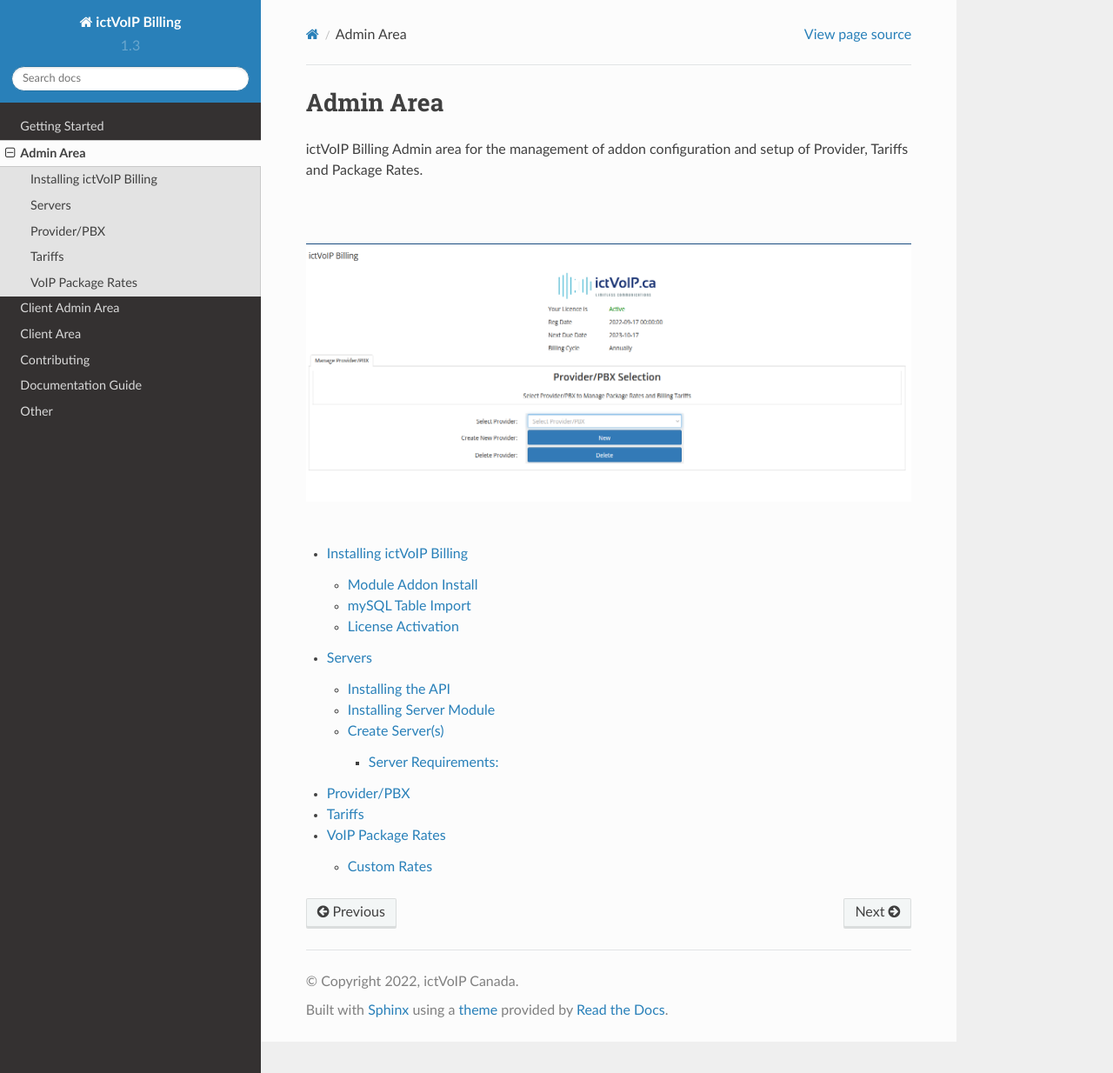
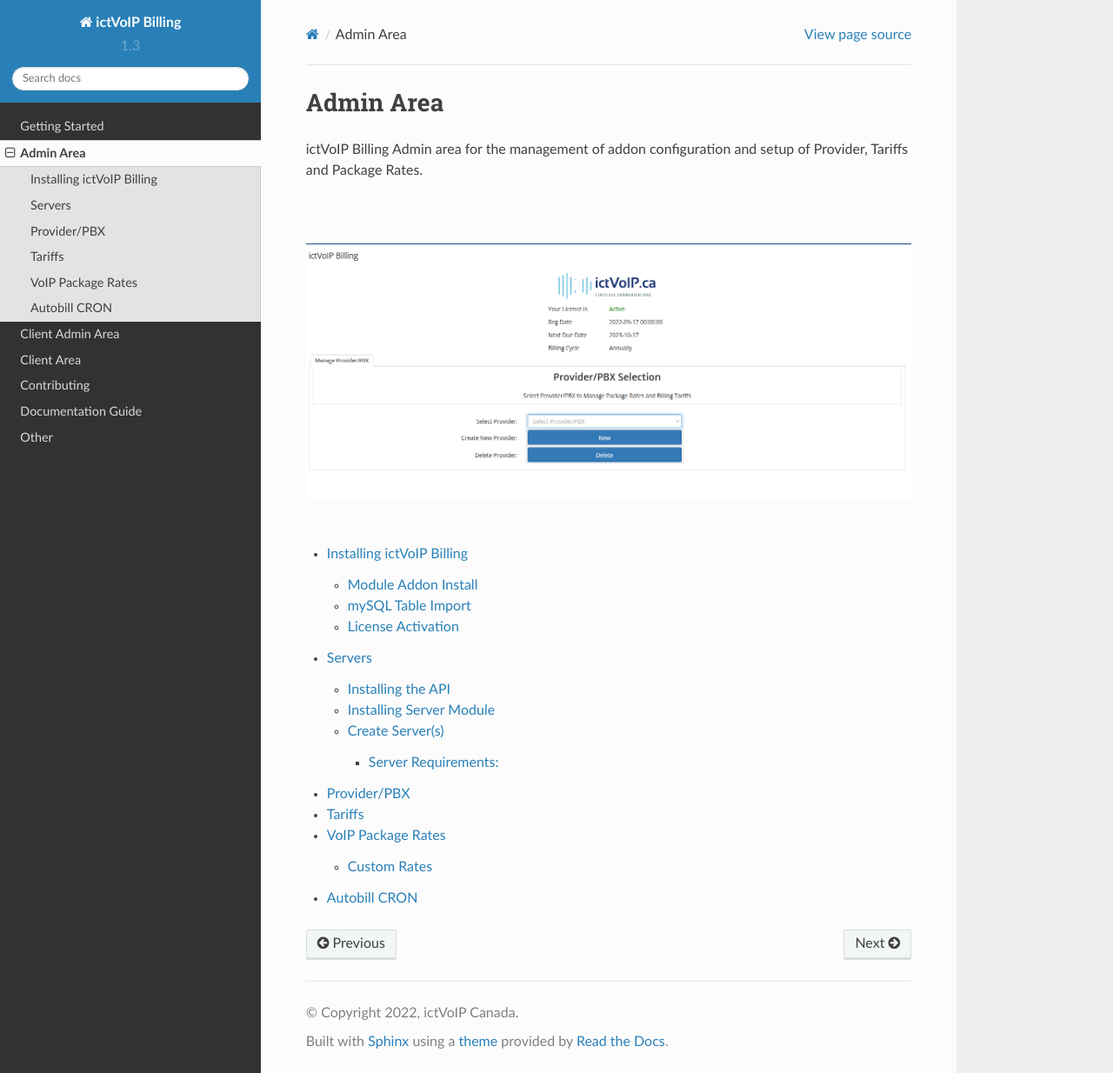
Before and after one commit to ictvoip/ictvoip-docs, a Sphinx documentation site: the page built from docs/source/admin.rst, in a window 1280 px wide and 1234 px high. Shown: the whole window at 87% size. Built offline with Sphinx 7.4.7 and the Read the Docs theme 2.0.0, drawn with Linux system fonts in a browser that asks for light colours; pages that are not in the unit, such as notebooks, are missing from menus.

Commit message:
Update admin.rst

```diff
--- a/docs/source/admin.rst
+++ b/docs/source/admin.rst
@@ -21,3 +21,4 @@ ictVoIP Billing Admin area for the management of addon configuration and setup o
   admin/providers.rst
   admin/tariffs.rst
   admin/packages.rst
+  admin/autobill.rst
```
